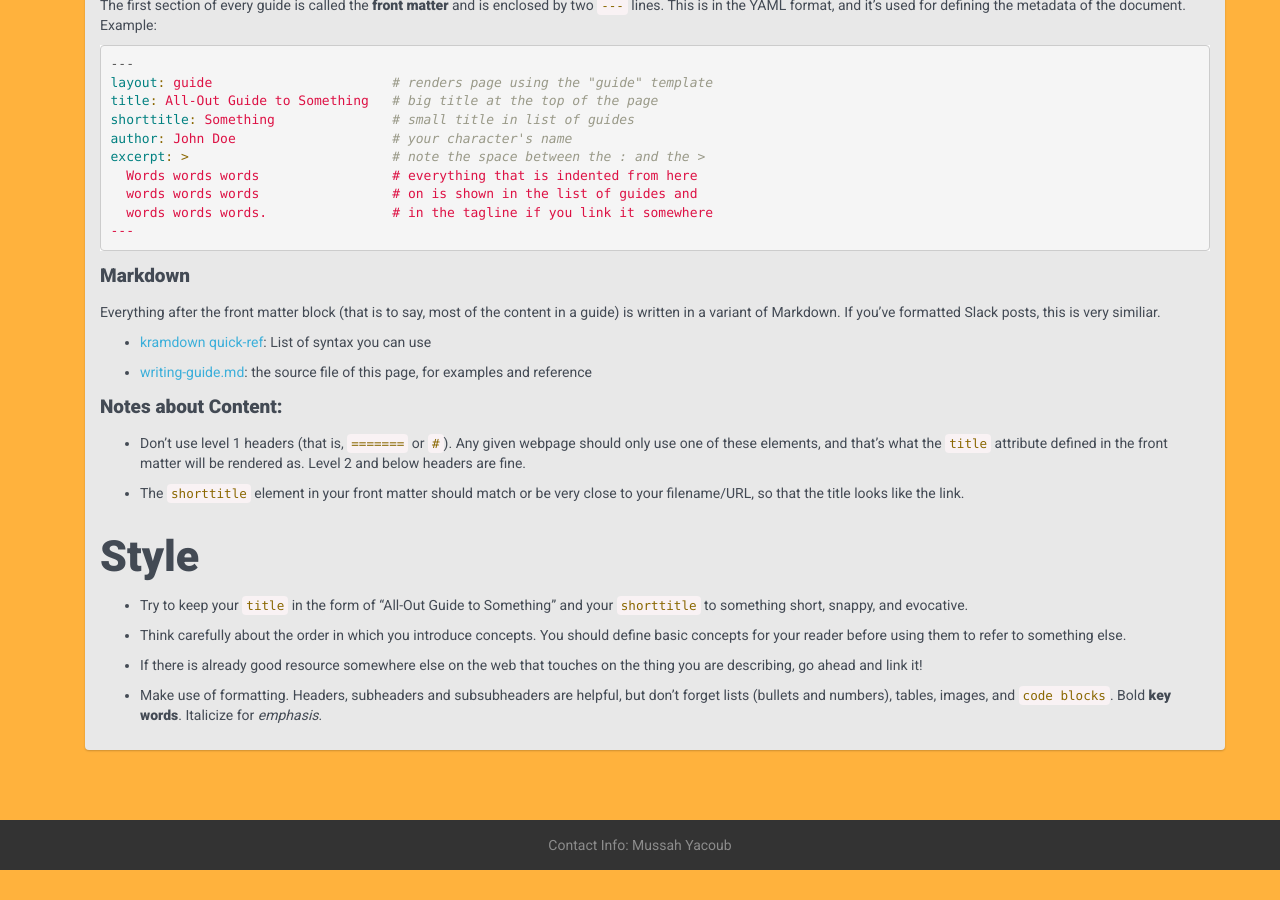
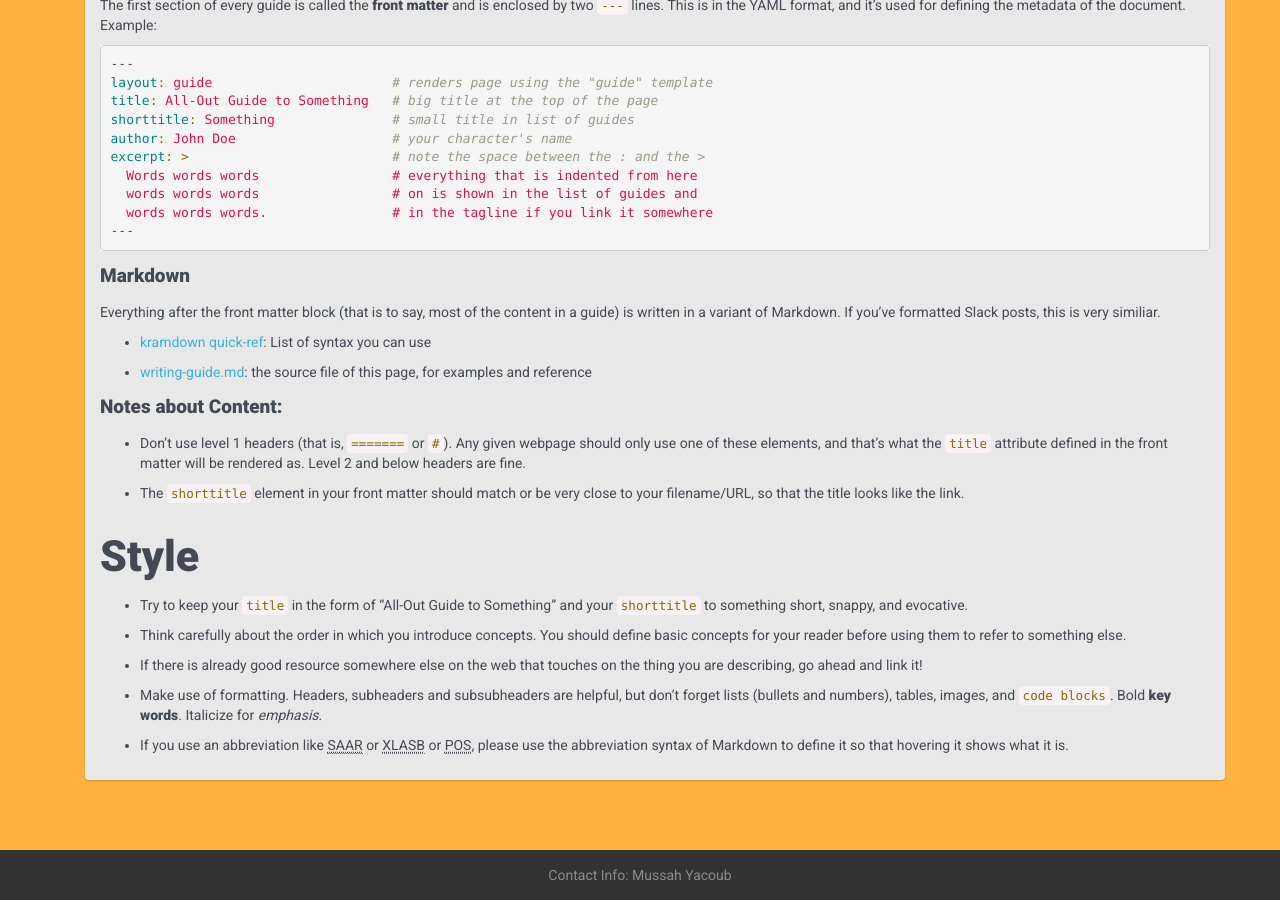
Before and after one commit to all-out/guides, a Jekyll site: the page built from _guides/writing-guides.md, in a window 1280 px wide and 900 px high, scrolled down 583 px. Built offline with Jekyll 4.4.1, drawn with Linux system fonts in a browser that asks for light colours; before the commit the page ends 1453 px from its top, so only the background shows below that.

```diff
--- a/_guides/writing-guides.md
+++ b/_guides/writing-guides.md
@@ -80,3 +80,10 @@
 - Make use of formatting.  Headers, subheaders and subsubheaders are helpful,
 but don't forget lists (bullets and numbers), tables, images, and `code
 blocks`. Bold **key words**.  Italicize for *emphasis*.
+
+- If you use an abbreviation like SAAR or XLASB or POS, please use the abbreviation
+syntax of Markdown to define it so that hovering it shows what it is.
+
+*[SAAR]: small ancillary armor repair
+*[XLASB]: extra-large ancillary shield booster
+*[POS]: player-owned starbase
--- a/_includes/head.html
+++ b/_includes/head.html
@@ -25,4 +25,6 @@
 
   <link rel="stylesheet" type="text/css" href="{{ site.baseurl }}/css/guides.css">
   <link rel="stylesheet" type="text/css" href="{{ site.baseurl }}/css/syntax.css">
+
+  <base target="_self">
 </head>
```
Also changed, not shown: _guides/storage.md (added, +77 -0 lines), img/division.png (added).
